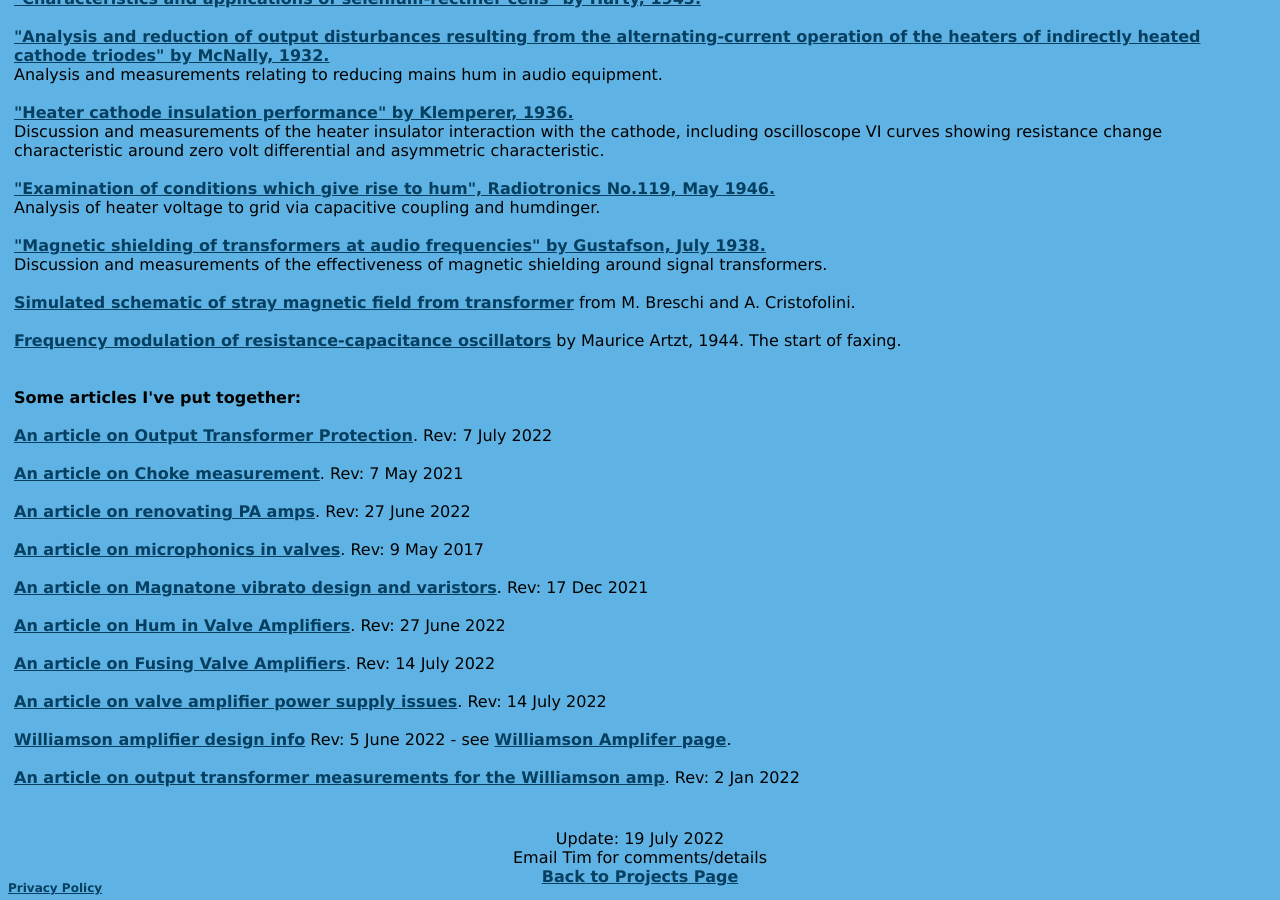
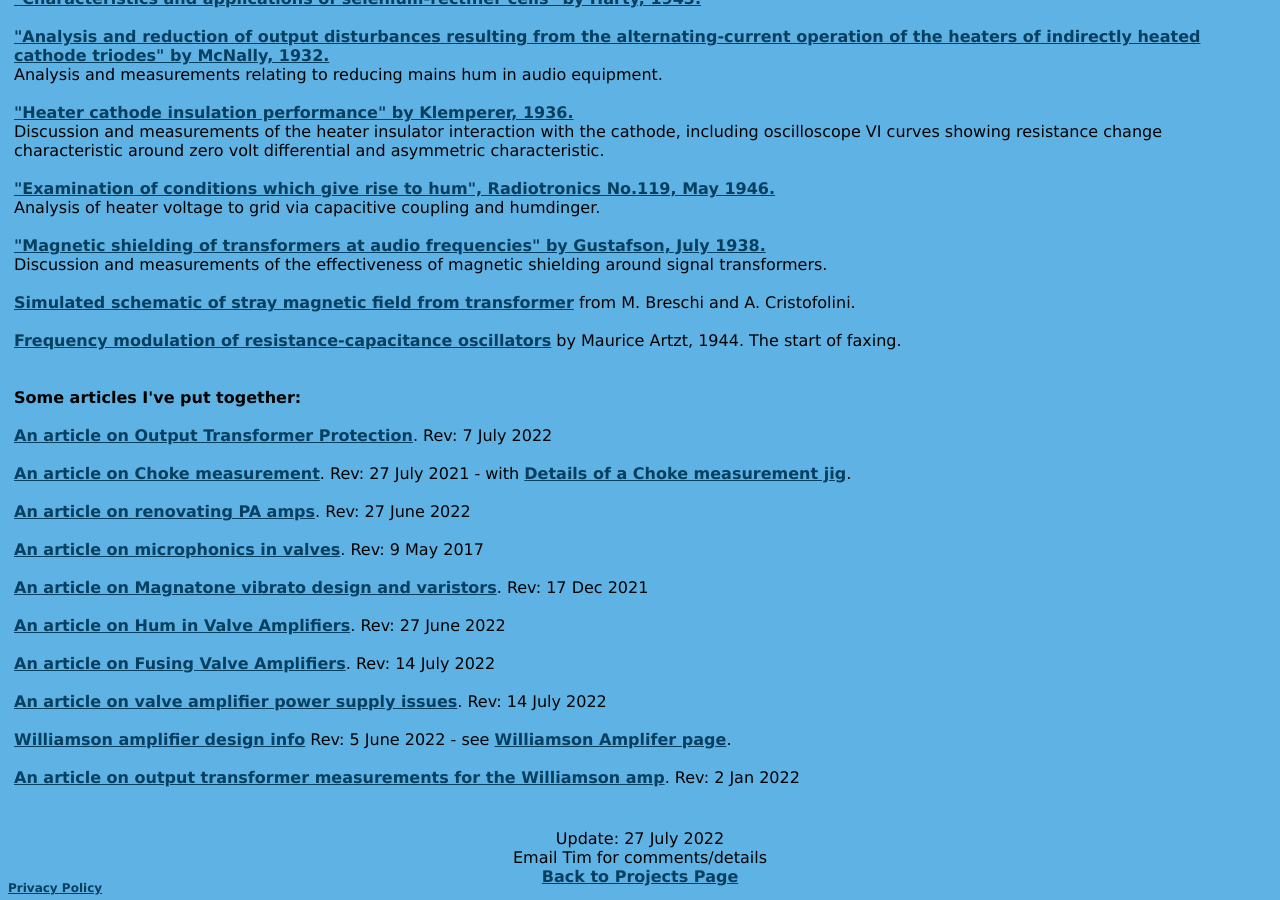
Before and after one commit to michael-robbins/michael-robbins.github.io, a Jekyll site: the page built from projects/Valve Info.html, in a window 1280 px wide and 900 px high, scrolled down 2738 px. Built offline with Jekyll 4.4.1, drawn with Linux system fonts in a browser that asks for light colours.

Commit message:
Update Valve Info.html

```diff
--- a/projects/Valve Info.html
+++ b/projects/Valve Info.html
@@ -202,7 +202,7 @@ layout: default
       <br /><br />
       <a href="/static/Output%20transformer%20protection.pdf">An article on Output Transformer Protection</a>. Rev: 7 July 2022
       <br /><br />
-      <a href="/static/Choke measurement.pdf">An article on Choke measurement</a>. Rev: 7 May 2021
+      <a href="/static/Choke measurement.pdf">An article on Choke measurement</a>. Rev: 27 July 2021 - with <a href="/static/Choke measurement jig.pdf">Details of a Choke measurement jig</a>.
       <br /><br />
       <a href="/static/Renovating PA amps.pdf">An article on renovating PA amps</a>. Rev: 27 June 2022
       <br /><br />
@@ -225,7 +225,7 @@ layout: default
   </tr>
   <tr>
     <td align="center">
-      Update: 19 July 2022
+      Update: 27 July 2022
       <br />
       Email Tim for comments/details
       <br/>
```
